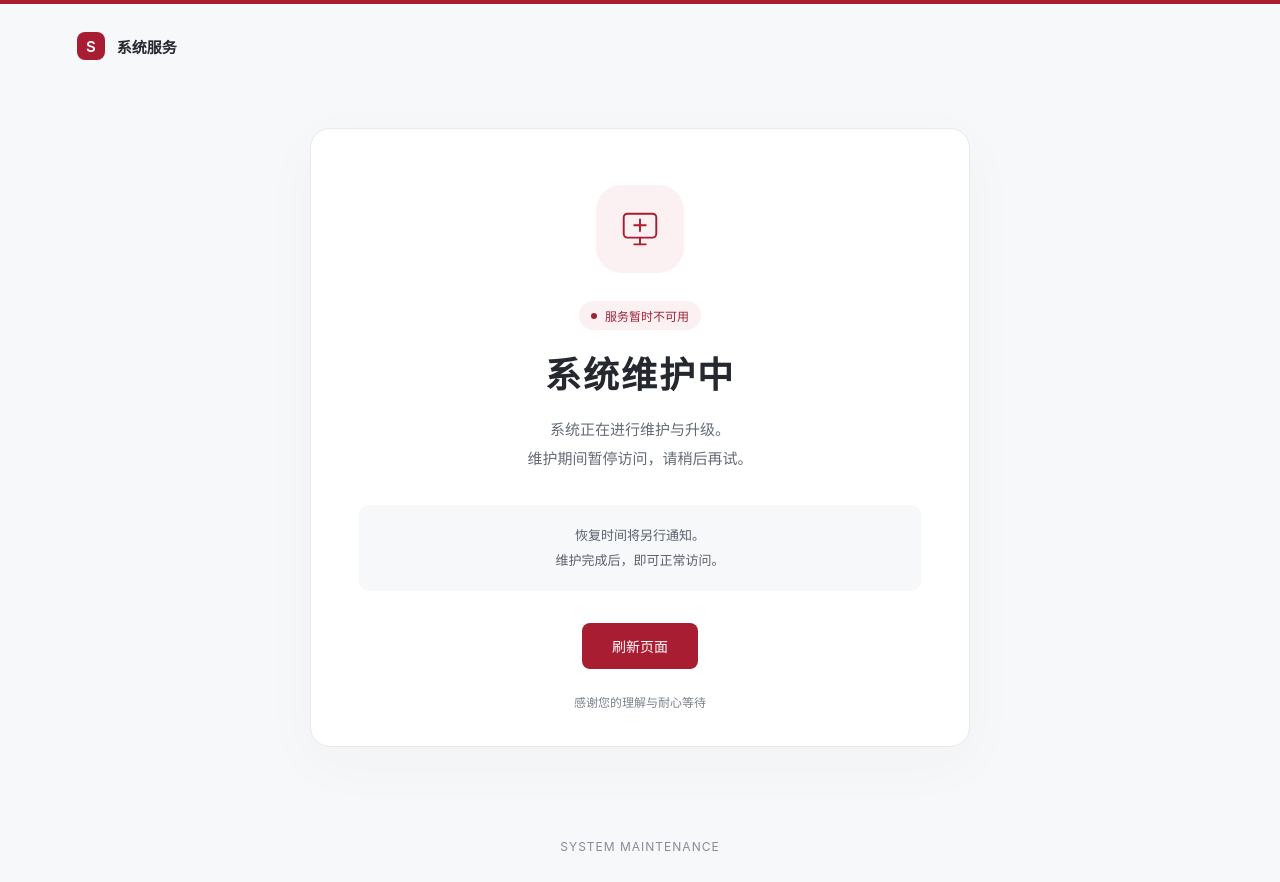
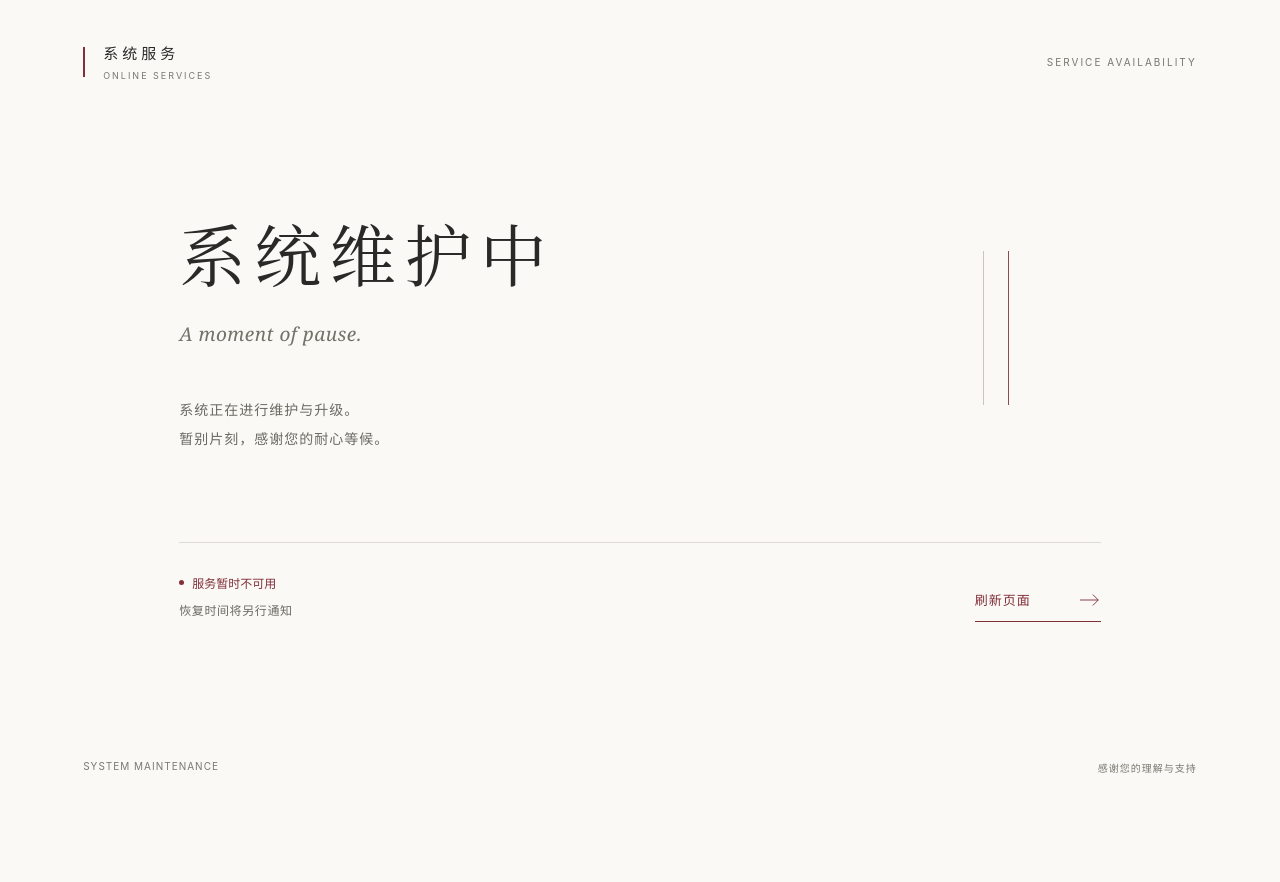
Before and after one commit to Petflyusa/boc, a plain HTML site: page index.html in a window 1280 px wide. After the commit the page ends 811 px from the top, so only its background shows below. Drawn offline with Linux system fonts and the light colour scheme.

Commit message:
style: refine maintenance page with editorial whitespace and typography

```diff
--- a/index.html
+++ b/index.html
@@ -24,23 +24,66 @@
     .thanks { margin: 24px 0 0; color: #7b828c; font-size: 12px; }
     footer { padding: 20px 24px 28px; color: #868c96; text-align: center; font-size: 12px; letter-spacing: 1px; }
     @media (max-width: 480px) { header { padding: 22px 24px; } main { padding: 20px 16px 36px; } .panel { padding: 36px 24px 28px; } .notice { margin: 24px 0; } }
+    /* Editorial maintenance layout: open space, quiet type, restrained accent. */
+    body { background: #faf9f6; color: #292927; }
+    header { border: 0; padding: 42px clamp(28px, 6.5vw, 104px); justify-content: space-between; font-weight: 400; }
+    .identity { display: flex; align-items: center; gap: 18px; }
+    .brand-mark { width: 2px; height: 30px; border-radius: 0; background: #822f38; }
+    .brand-name { font-size: 15px; letter-spacing: 4px; }
+    .brand-caption { display: block; margin-top: 7px; color: #797970; font-size: 9px; letter-spacing: 2px; }
+    .header-note { font-size: 10px; letter-spacing: 2px; color: #77776e; }
+    main { display: flex; align-items: center; padding: 80px clamp(28px, 14vw, 216px) 110px; }
+    .panel { width: 100%; max-width: 1080px; padding: 0; border: 0; border-radius: 0; box-shadow: none; background: transparent; text-align: left; }
+    .composition { display: grid; grid-template-columns: 1fr 210px; align-items: center; gap: 64px; }
+    h1 { margin: 0; font-family: "Songti SC", "STSong", "Noto Serif CJK SC", serif; font-weight: 400; font-size: clamp(42px, 5.2vw, 76px); line-height: 1.5; letter-spacing: .13em; }
+    .english-title { margin: 18px 0 48px; color: #727269; font-family: Georgia, serif; font-size: 19px; font-style: italic; letter-spacing: .025em; }
+    .description { font-size: 14px; color: #6a6a62; line-height: 2.1; letter-spacing: 1px; }
+    .pause-symbol { display: flex; justify-content: center; gap: 24px; height: 154px; }
+    .pause-symbol span { width: 1px; background: #c9c6bc; }
+    .pause-symbol span:last-child { background: #914a50; }
+    .service-info { display: flex; justify-content: space-between; align-items: flex-end; gap: 32px; margin-top: 88px; padding-top: 26px; border-top: 1px solid #dddbd3; }
+    .notice { background: none; padding: 0; margin: 0; color: #6a6a62; font-size: 12px; letter-spacing: .6px; }
+    .status { background: none; border-radius: 0; padding: 0; margin-bottom: 9px; color: #822f38; font-size: 12px; }
+    .status::before { width: 5px; height: 5px; }
+    button { display: flex; align-items: center; justify-content: space-between; gap: 48px; min-height: 44px; padding: 10px 0; border-radius: 0; border-bottom: 1px solid #822f38; background: none; color: #822f38; font-size: 13px; letter-spacing: 1px; transition: color .2s, gap .2s; }
+    button:hover { background: none; color: #431c21; gap: 56px; }
+    button svg { width: 22px; height: 16px; }
+    footer { display: flex; justify-content: space-between; gap: 24px; padding: 28px clamp(28px, 6.5vw, 104px) 36px; color: #797970; font-size: 10px; letter-spacing: 1px; }
+    @media (max-width: 700px) {
+      header { padding: 28px; } .header-note { display: none; }
+      main { padding: 72px 28px 80px; }
+      .composition { grid-template-columns: 1fr; gap: 0; }
+      .pause-symbol { display: none; }
+      h1 { font-size: clamp(36px, 9vw, 52px); letter-spacing: .1em; }
+      .english-title { font-size: 17px; margin: 14px 0 36px; }
+      .service-info { margin-top: 60px; align-items: flex-start; flex-direction: column; gap: 28px; }
+      button { width: 160px; }
+      footer { padding: 24px 28px; flex-direction: column; gap: 10px; font-size: 9px; }
+    }
+    @media (prefers-reduced-motion: reduce) { button { transition: none; } }
   </style>
 </head>
 <body>
-  <header><span class="brand-mark" aria-hidden="true">S</span>系统服务</header>
+  <header>
+    <div class="identity"><span class="brand-mark" aria-hidden="true"></span><div><span class="brand-name">系统服务</span><span class="brand-caption">ONLINE SERVICES</span></div></div>
+    <span class="header-note">SERVICE AVAILABILITY</span>
+  </header>
   <main>
     <section class="panel" aria-labelledby="maintenance-title">
-      <div class="icon" aria-hidden="true">
-        <svg width="46" height="46" viewBox="0 0 48 48" fill="none" stroke="currentColor" stroke-width="2" stroke-linecap="round" stroke-linejoin="round"><rect x="7" y="8" width="34" height="25" rx="4"/><path d="M18 40h12M24 33v7M18 20h12M24 14v12"/></svg>
+      <div class="composition">
+        <div>
+          <h1 id="maintenance-title">系统维护中</h1>
+          <p class="english-title" lang="en">A moment of pause.</p>
+          <p class="description">系统正在进行维护与升级。<br>暂别片刻，感谢您的耐心等候。</p>
+        </div>
+        <div class="pause-symbol" aria-hidden="true"><span></span><span></span></div>
       </div>
-      <span class="status">服务暂时不可用</span>
-      <h1 id="maintenance-title">系统维护中</h1>
-      <p class="description">系统正在进行维护与升级。<br>维护期间暂停访问，请稍后再试。</p>
-      <div class="notice">恢复时间将另行通知。<br>维护完成后，即可正常访问。</div>
-      <button type="button" onclick="window.location.reload()">刷新页面</button>
-      <p class="thanks">感谢您的理解与耐心等待</p>
+      <div class="service-info">
+        <div><span class="status">服务暂时不可用</span><p class="notice">恢复时间将另行通知</p></div>
+        <button type="button" onclick="window.location.reload()">刷新页面<svg aria-hidden="true" viewBox="0 0 24 16" fill="none" stroke="currentColor"><path d="M1 8h20M15 2l6 6-6 6"/></svg></button>
+      </div>
     </section>
   </main>
-  <footer>SYSTEM MAINTENANCE</footer>
+  <footer><span>SYSTEM MAINTENANCE</span><span>感谢您的理解与支持</span></footer>
 </body>
 </html>
```
